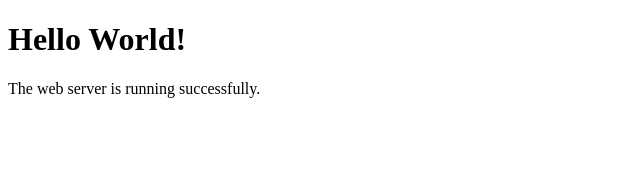
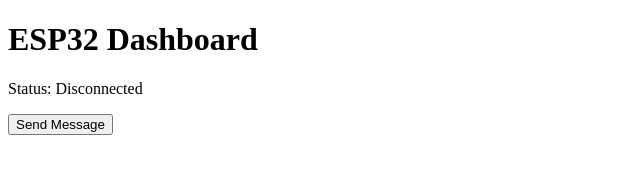
Before and after one commit to danielsehr/temp_hum_dashboard, a plain HTML site: page data/index.html in a window 1280 px wide. Shown: the whole page, without its empty margins (0-640 px from the left). Drawn offline with Linux system fonts and the light colour scheme.

Commit message:
changed: html to websocket test dummy

```diff
--- a/data/index.html
+++ b/data/index.html
@@ -1,17 +1,27 @@
 <!DOCTYPE html>
-<html lang="en">
+
+<html>
 
 <head>
     <meta charset="UTF-8">
-    <title>ESP32 Dashboard</title>
+    <title>ESP Dashboard</title>
 </head>
 
 <body>
+    <h1>ESP32 Dashboard</h1>
 
-    <h1>Hello World!</h1>
+    <p>
+        Status:
+        <span id="status">
+            Disconnected
+        </span>
+    </p>
 
-    <p>The web server is running successfully.</p>
+    <button id="send">
+        Send Message
+    </button>
+
+    <script src="dashboard.js"></script>
 
 </body>
-
 </html>
```
